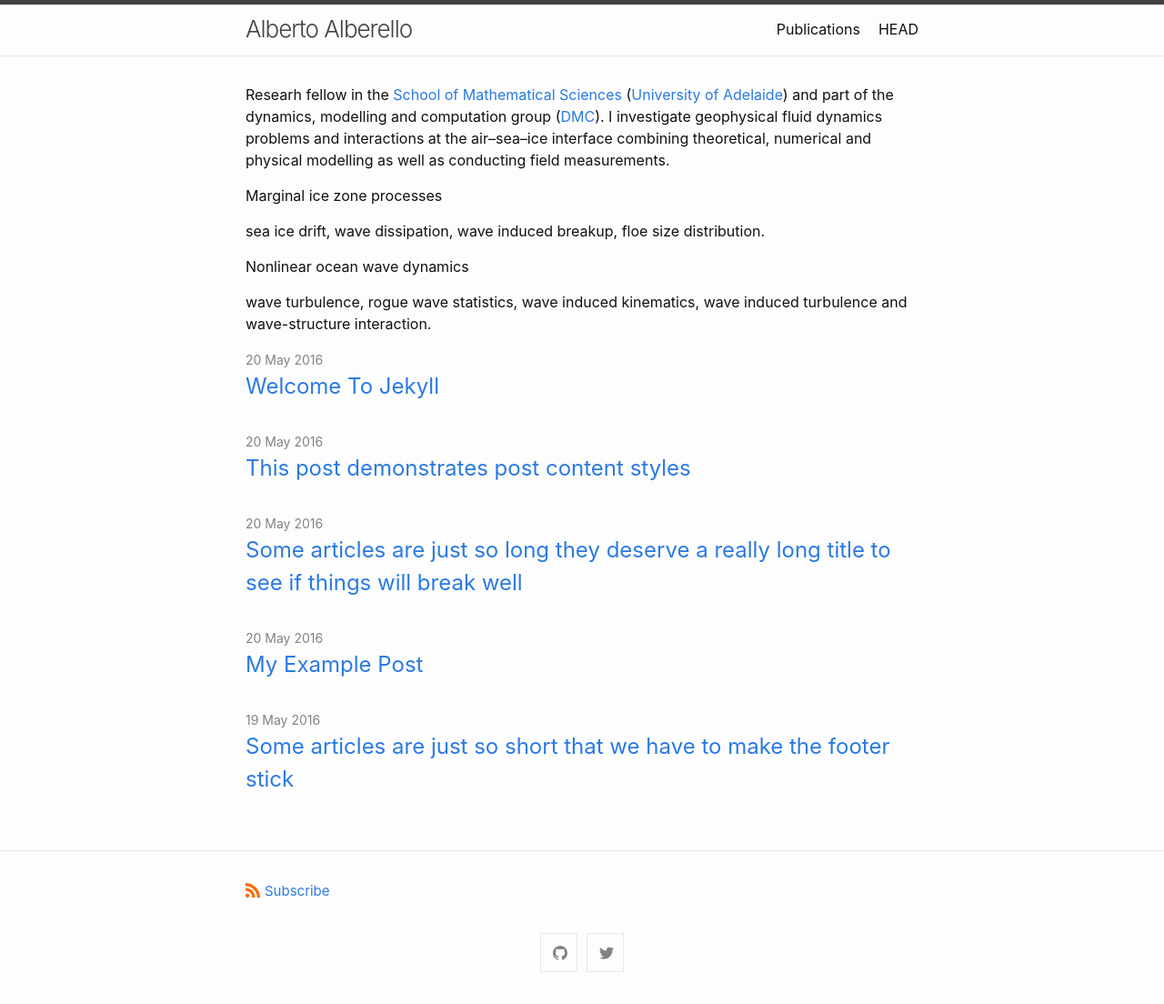
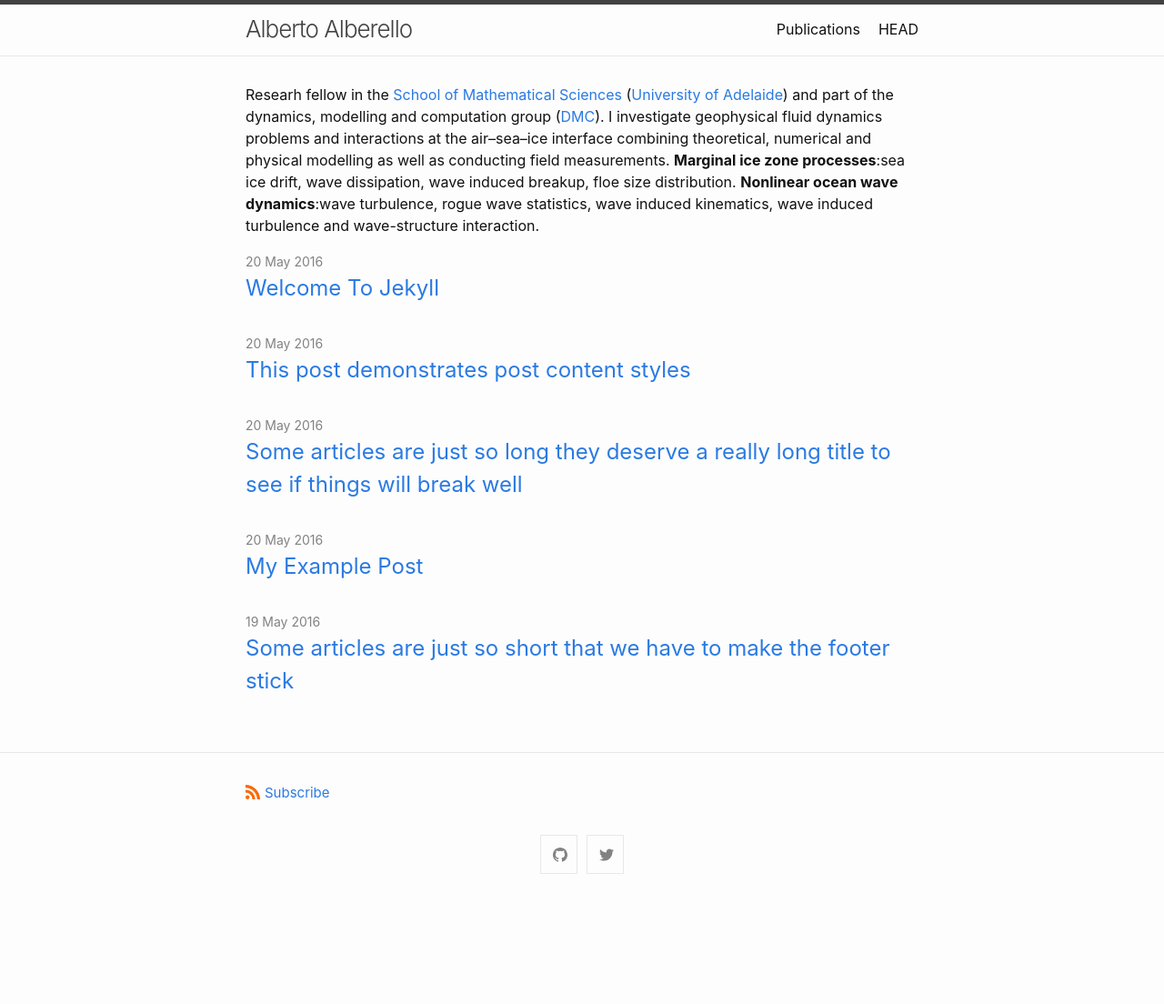
Before and after one commit to alberto-alberello/alberto-alberello.github.io, a Jekyll site: the page built from index.md, in a window 1280 px wide. Shown: the whole page at 91% size. Built offline with Jekyll 4.4.1, drawn with Linux system fonts in a browser that asks for light colours; after the commit the page ends 996 px from its top, so only the background shows below that.

Commit message:
Update index.md

```diff
--- a/index.md
+++ b/index.md
@@ -10,7 +10,5 @@ layout: home
 
 Researh fellow in the [School of Mathematical Sciences](https://ecms.adelaide.edu.au/mathematical-sciences/) ([University of Adelaide](https://www.adelaide.edu.au/)) and part of the dynamics, modelling and computation group ([DMC](https://ecms.adelaide.edu.au/research-impact/dynamics-modelling-and-computation)).
 I investigate geophysical fluid dynamics problems and interactions at the air--sea--ice interface combining theoretical, numerical and physical modelling as well as conducting field measurements.
-#### Marginal ice zone processes
-sea ice drift, wave dissipation, wave induced breakup, floe size distribution.
-#### Nonlinear ocean wave dynamics
-wave turbulence, rogue wave statistics, wave induced kinematics, wave induced turbulence and wave-structure interaction.
+__Marginal ice zone processes__:sea ice drift, wave dissipation, wave induced breakup, floe size distribution.
+__Nonlinear ocean wave dynamics__:wave turbulence, rogue wave statistics, wave induced kinematics, wave induced turbulence and wave-structure interaction.
```
